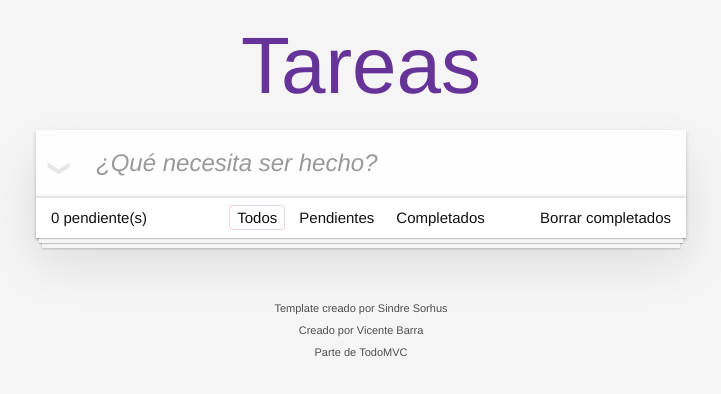
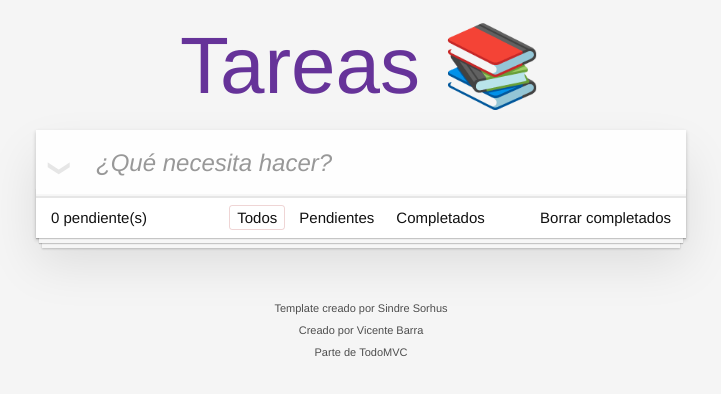
Before and after one commit to gatocrack0/To-do-web-app, a website built with webpack: page docs/index.html in a window 1280 px wide. Shown: the whole page, without its empty margins (279-1000 px from the left). Built offline with nearby package versions, Linux system fonts and the light colour scheme.

Commit message:
Actualización de docs y html

```diff
--- a/docs/index.html
+++ b/docs/index.html
@@ -1 +1 @@
-<!doctype html><html lang="en"><head><meta charset="utf-8"><meta name="viewport" content="width=device-width,initial-scale=1"><title>Template • TodoMVC</title><link href="main.a4a17629777df8f52fbb.css" rel="stylesheet"></head><body><section class="todoapp"><header class="header"><h1>Tareas</h1><input class="new-todo" placeholder="¿Qué necesita ser hecho?" autofocus></header><section class="main"><input id="toggle-all" class="toggle-all" type="checkbox"> <label for="toggle-all">Mark all as complete</label><ul class="todo-list"></ul></section><footer class="footer"><span class="todo-count"><strong>0</strong> pendiente(s)</span><ul class="filters"><li><a class="selected filtro" href="#/">Todos</a></li><li><a class="filtro" href="#/active">Pendientes</a></li><li><a class="filtro" href="#/completed">Completados</a></li></ul><button class="clear-completed">Borrar completados</button></footer></section><footer class="info"><p>Template creado por <a href="http://sindresorhus.com">Sindre Sorhus</a></p><p>Creado por <a href="http://todomvc.com">Vicente Barra</a></p><p>Parte de <a href="http://todomvc.com">TodoMVC</a></p></footer><script src="main.a5984facf9f5baf459f5.js"></script></body></html>
+<!doctype html><html lang="en"><head><meta charset="utf-8"><meta name="viewport" content="width=device-width,initial-scale=1"><title>TodoJS</title><link href="main.e4a49eadfcc85469dcc0.css" rel="stylesheet"></head><body><section class="todoapp"><header class="header"><h1>Tareas 📚</h1><input class="new-todo" placeholder="¿Qué necesita hacer?" autofocus></header><section class="main"><input id="toggle-all" class="toggle-all" type="checkbox"> <label for="toggle-all">Mark all as complete</label><ul class="todo-list"></ul></section><footer class="footer"><span class="todo-count"><strong>0</strong> pendiente(s)</span><ul class="filters"><li><a class="selected filtro" href="#/">Todos</a></li><li><a class="filtro" href="#/active">Pendientes</a></li><li><a class="filtro" href="#/completed">Completados</a></li></ul><button class="clear-completed">Borrar completados</button></footer></section><footer class="info"><p>Template creado por <a href="http://sindresorhus.com">Sindre Sorhus</a></p><p>Creado por <a href="https://github.com/gatocrack0/todojs">Vicente Barra</a></p><p>Parte de <a href="http://todomvc.com">TodoMVC</a></p></footer><script src="main.a5984facf9f5baf459f5.js"></script></body></html>
```
Also changed, not shown: src/index.html (+1 -1 lines), 2 other files.
